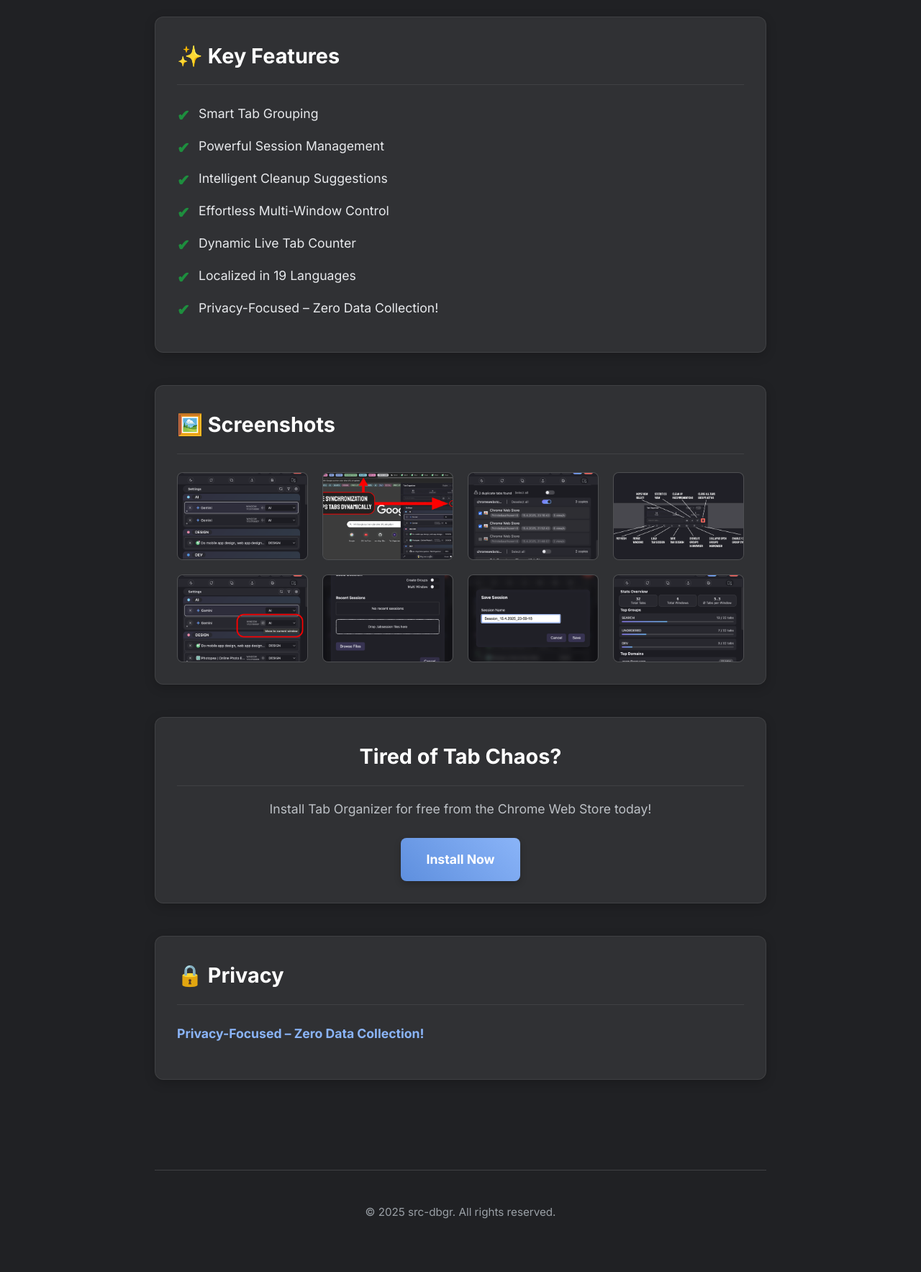
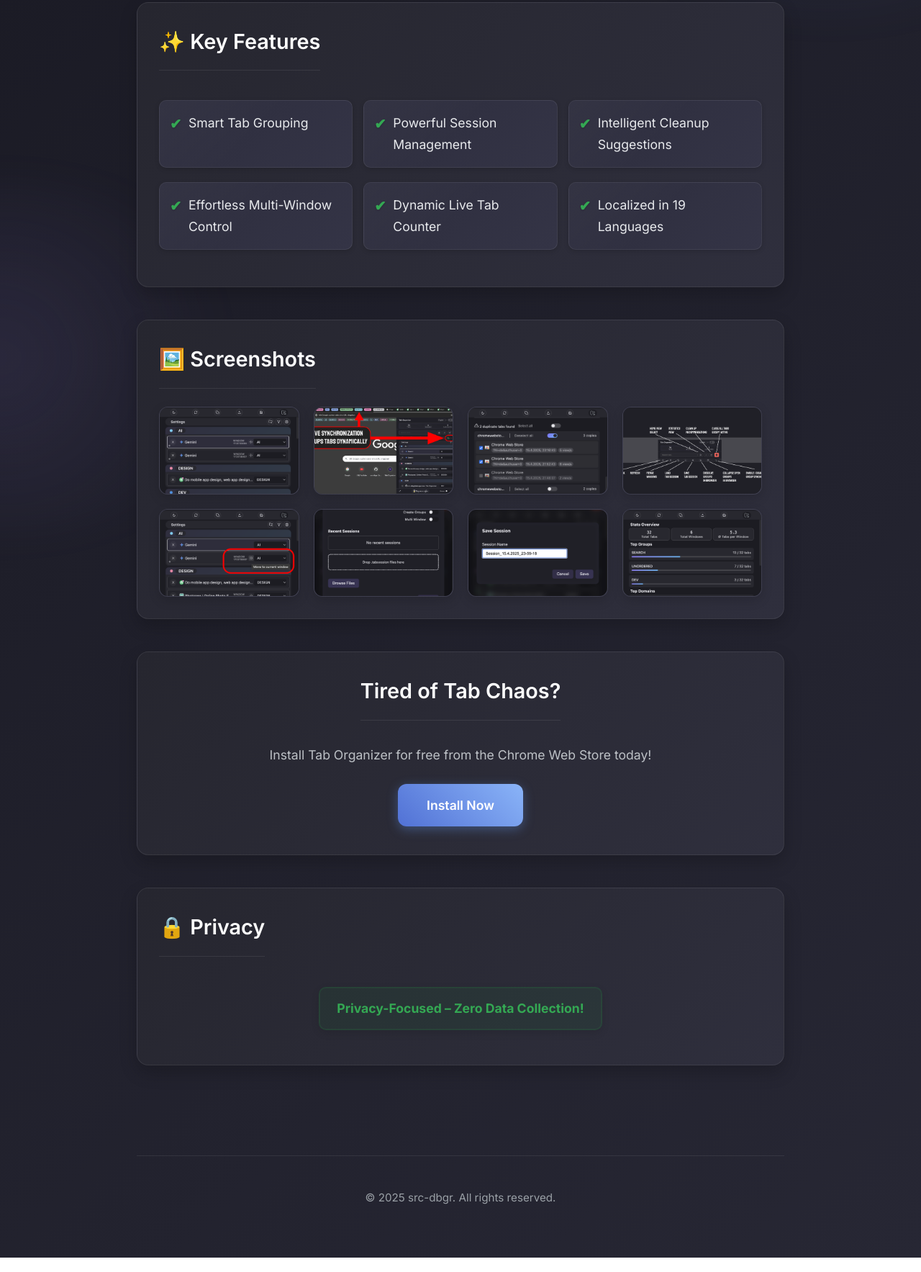
Before and after one commit to src-dbgr/taborganizer, a plain HTML site: page index.html in a window 1280 px wide. Shown: the part 303-2070 px from the top of the page at 72% size. Drawn offline with Linux system fonts and the light colour scheme.

Commit message:
improve styling

```diff
--- a/index.html
+++ b/index.html
@@ -10,7 +10,7 @@
     <link rel="preconnect" href="https://fonts.googleapis.com" />
     <link rel="preconnect" href="https://fonts.gstatic.com" crossorigin />
     <link
-      href="https://fonts.googleapis.com/css2?family=Inter:wght@400;700&display=swap"
+      href="https://fonts.googleapis.com/css2?family=Inter:wght@400;500;600;700&display=swap"
       rel="stylesheet"
     />
     <link rel="icon" href="assets/tab-organizer-logo.png" type="image/png" />
@@ -18,23 +18,38 @@
 
     <style>
       :root {
-        /* --- UPDATED COLORS - Closer to Extension UI --- */
-        /* Solid Dark Backgrounds */
-        --bg-body: #202124; /* Dark grey, common Google dark theme */
-        --bg-section: #303134; /* Slightly lighter grey for sections */
-        /* Text Colors (mostly unchanged) */
+        /* Modern gradient backgrounds - enhanced with inspiration from Scrovex */
+        --gradient-main: linear-gradient(135deg, #1a1a24 0%, #272734 100%);
+        --gradient-section: linear-gradient(135deg, #26262f 0%, #2f2f3d 100%);
+        --gradient-card: linear-gradient(135deg, #2d2d3d 0%, #343446 100%);
+        --gradient-highlight: linear-gradient(135deg, #3a3a4c 0%, #45455a 100%);
+
+        /* Text Colors */
         --text-primary: #e8eaed;
         --text-secondary: #bdc1c6;
         --text-headings: #ffffff;
-        /* Border Color */
-        --border-color-subtle: #404144; /* Adjusted grey for borders */
-        /* Blue Accent (kept from previous step) */
-        --accent-blue-start: #5e8fde;
+
+        /* Border Colors */
+        --border-color-subtle: rgba(255, 255, 255, 0.08);
+        --border-glow: rgba(138, 180, 248, 0.25);
+
+        /* Accent Colors - expanded color palette inspired by Scrovex */
+        --accent-blue-start: #5171d5;
+        --accent-blue-mid: #5e8fde;
         --accent-blue-end: #8ab4f8;
-        --accent-blue-solid: #8ab4f8;
+        --accent-purple: #a58efa;
+        --accent-purple-dark: #7a5ce0;
+        --accent-purple-light: #c6b6ff;
+        --accent-teal: #60cccb;
+        --accent-pink: #e879f9;
         --accent-glow: rgba(94, 143, 222, 0.5);
-        /* Green Accent for Checkmarks */
-        --accent-green: #1e8e3e; /* Google Material Green */
+        --accent-green: #34a853; /* Google Material Green */
+
+        /* 3D Effects */
+        --shadow-sm: 0 2px 6px rgba(0, 0, 0, 0.15);
+        --shadow-md: 0 5px 15px rgba(0, 0, 0, 0.2);
+        --shadow-lg: 0 10px 25px rgba(0, 0, 0, 0.25);
+        --shadow-xl: 0 15px 35px rgba(0, 0, 0, 0.3);
       }
 
       body {
@@ -42,28 +57,76 @@
         padding: 0;
         font-family: "Inter", -apple-system, BlinkMacSystemFont, "Segoe UI",
           Roboto, Helvetica, Arial, sans-serif;
-        background-color: var(--bg-body); /* Use solid body background */
+        background: var(--gradient-main);
         color: var(--text-primary);
         line-height: 1.7;
         min-height: 100vh;
+        position: relative;
+        overflow-x: hidden;
+      }
+
+      /* Background decorative elements */
+      body::before,
+      body::after {
+        content: "";
+        position: fixed;
+        width: 60%;
+        height: 60%;
+        border-radius: 50%;
+        pointer-events: none;
+        z-index: -1;
+      }
+
+      body::before {
+        top: -20%;
+        right: -20%;
+        background: radial-gradient(
+          circle,
+          rgba(94, 143, 222, 0.1) 0%,
+          rgba(94, 143, 222, 0) 70%
+        );
+        filter: blur(30px);
+      }
+
+      body::after {
+        bottom: -30%;
+        left: -30%;
+        background: radial-gradient(
+          circle,
+          rgba(165, 142, 250, 0.1) 0%,
+          rgba(165, 142, 250, 0) 70%
+        );
+        filter: blur(30px);
       }
 
       .container {
-        max-width: 850px;
+        max-width: 900px;
         margin: 0 auto;
-        padding: 25px;
+        padding: 25px 20px;
       }
 
+      /* Responsive header styling */
       header {
-        padding: 50px 20px;
-        border-bottom: 1px solid var(--border-color-subtle); /* Use new border color */
+        padding: 40px 20px;
+        border-bottom: 1px solid var(--border-color-subtle);
         display: flex;
-        flex-wrap: wrap;
+        flex-direction: column;
         align-items: center;
         justify-content: center;
         gap: 15px;
         margin-bottom: 30px;
+        position: relative;
       }
+
+      .header-title {
+        display: flex;
+        align-items: center;
+        justify-content: center;
+        flex-wrap: nowrap;
+        gap: 8px;
+        white-space: nowrap;
+      }
+
       header img {
         width: 45px;
         height: auto;
@@ -72,13 +135,20 @@
         border: none;
         border-radius: 0;
         vertical-align: middle;
+        filter: drop-shadow(0 4px 6px rgba(0, 0, 0, 0.2));
       }
+
       header h1 {
         color: var(--text-headings);
         margin: 0;
         font-size: 2.2em;
         font-weight: 700;
+        letter-spacing: -0.01em;
+        background-clip: text;
+        text-shadow: 0 2px 10px rgba(138, 180, 248, 0.3);
+        position: relative;
       }
+
       header p {
         font-size: 1.15em;
         color: var(--text-secondary);
@@ -91,92 +161,148 @@
         padding: 30px 0;
       }
 
-      /* --- UPDATED Section Style --- */
+      /* Enhanced section styling */
       section {
         margin-bottom: 45px;
         padding: 30px;
-        background-color: var(--bg-section); /* Use solid section background */
-        border-radius: 12px;
-        /* Optional: Keep subtle border or remove it */
-        border: 1px solid rgba(255, 255, 255, 0.08); /* Even more subtle border */
-        /* backdrop-filter removed */
-        box-shadow: 0 4px 15px rgba(0, 0, 0, 0.2); /* Adjusted shadow slightly */
+        background: var(--gradient-section);
+        border-radius: 16px;
+        border: 1px solid var(--border-color-subtle);
+        box-shadow: 0 10px 25px rgba(0, 0, 0, 0.2);
+        transition: transform 0.3s ease, box-shadow 0.3s ease;
+      }
+
+      section:hover {
+        transform: translateY(-2px);
+        box-shadow: 0 12px 30px rgba(0, 0, 0, 0.25);
       }
 
       section h2 {
         color: var(--text-headings);
         margin-top: 0;
-        border-bottom: 1px solid var(--border-color-subtle); /* Use new border color */
+        border-bottom: 1px solid var(--border-color-subtle);
         padding-bottom: 15px;
         margin-bottom: 25px;
         font-size: 1.8em;
+        font-weight: 600;
+        background-clip: text;
+        position: relative;
+        display: inline-block;
       }
 
-      /* Feature List Styling - GREEN Checkmarks */
+      section h2::after {
+        content: "";
+        position: absolute;
+        bottom: -1px;
+        left: 0;
+        width: 60px;
+        height: 3px;
+        border-radius: 3px;
+      }
+
+      /* Enhanced Feature List Styling */
+      /* Feature cards styled like a modern app UI with 3D effect inspired by Simplelist */
       #features ul {
         list-style: none;
         padding-left: 0;
+        display: grid;
+        grid-template-columns: repeat(auto-fit, minmax(240px, 1fr));
+        gap: 15px;
+        perspective: 1000px;
       }
+
       #features li {
-        margin-bottom: 15px;
+        margin-bottom: 5px;
         font-size: 1.1em;
-        padding-left: 30px;
+        padding: 16px 15px 16px 40px;
         position: relative;
+        background: var(--gradient-card);
+        border-radius: 10px;
+        border: 1px solid var(--border-color-subtle);
+        transition: all 0.3s ease;
+        box-shadow: var(--shadow-sm);
+        overflow: hidden;
       }
+
+      #features li::after {
+        content: "";
+        position: absolute;
+        top: 0;
+        left: 0;
+        width: 100%;
+        height: 100%;
+        background: linear-gradient(
+          135deg,
+          rgba(255, 255, 255, 0.03) 0%,
+          transparent 50%
+        );
+        pointer-events: none;
+      }
+
+      #features li:hover {
+        transform: translateY(-3px) scale(1.02) rotateX(2deg);
+        box-shadow: var(--shadow-md), 0 0 15px rgba(138, 180, 248, 0.2);
+        border-color: var(--border-glow);
+        z-index: 1;
+      }
+
       #features li::before {
         content: "✔";
-        color: var(--accent-green); /* === USE GREEN === */
+        color: var(--accent-green);
         font-weight: bold;
         position: absolute;
-        left: 0;
-        top: 0;
-        font-size: 1.2em;
+        left: 14px;
+        top: 16px;
+        font-size: 1.1em;
+        z-index: 2;
+        filter: drop-shadow(0 1px 1px rgba(0, 0, 0, 0.2));
       }
 
-      /* Image Gallery Grid Styling */
+      /* Enhanced Image Gallery Grid Styling */
       .image-grid {
         display: grid;
-        grid-template-columns: repeat(auto-fit, minmax(150px, 1fr));
+        grid-template-columns: repeat(auto-fit, minmax(180px, 1fr));
         gap: 20px;
       }
+
       .grid-item {
-        background-color: rgba(
-          255,
-          255,
-          255,
-          0.05
-        ); /* Use subtle light overlay instead of solid bg? */
-        border-radius: 8px;
+        background: var(--gradient-card);
+        border-radius: 12px;
         overflow: hidden;
-        border: 1px solid rgba(255, 255, 255, 0.1); /* Adjusted border */
-        transition: border-color 0.3s ease, box-shadow 0.3s ease,
-          transform 0.3s ease;
+        border: 1px solid var(--border-color-subtle);
+        transition: transform 0.3s ease, box-shadow 0.3s ease,
+          border-color 0.3s ease;
+        box-shadow: 0 5px 15px rgba(0, 0, 0, 0.15);
       }
+
       .grid-item:hover {
-        border-color: var(--accent-blue-solid); /* Keep blue accent on hover */
-        box-shadow: 0 0 12px var(--accent-glow);
-        transform: translateY(-3px);
+        border-color: var(--accent-blue-mid);
+        box-shadow: 0 8px 20px rgba(0, 0, 0, 0.25), 0 0 15px var(--accent-glow);
+        transform: translateY(-5px) scale(1.02);
       }
+
       .thumbnail {
         display: block;
         width: 100%;
         height: 120px;
         object-fit: cover;
         cursor: pointer;
-        transition: opacity 0.3s ease;
+        transition: all 0.3s ease;
       }
+
       .thumbnail:hover {
         opacity: 0.9;
+        transform: scale(1.05);
       }
 
-      /* Lightbox Styling */
+      /* Lightbox Styling - enhanced with modern blur effect */
       #lightbox {
         position: fixed;
         top: 0;
         left: 0;
         width: 100%;
         height: 100%;
-        background-color: rgba(0, 0, 0, 0.9);
+        background-color: rgba(10, 10, 15, 0.85);
         display: flex;
         align-items: center;
         justify-content: center;
@@ -186,24 +312,34 @@
         cursor: pointer;
         visibility: hidden;
         opacity: 0;
-        transition: visibility 0s linear 0.3s, opacity 0.3s linear;
+        transition: visibility 0s linear 0.3s, opacity 0.3s ease;
+        backdrop-filter: blur(8px);
       }
+
       #lightbox.visible {
         visibility: visible;
         opacity: 1;
         transition-delay: 0s;
       }
+
       #lightbox-img {
         display: block;
-        max-width: 95vw; /* Verwende viewport-relative Einheiten */
-        max-height: 95vh; /* Verwende viewport-relative Einheiten */
+        max-width: 95vw;
+        max-height: 95vh;
         width: auto;
         height: auto;
         margin: auto;
         box-shadow: 0 0 35px rgba(0, 0, 0, 0.7);
-        /* Wichtig für das Zoomen! */
+        border-radius: 5px;
         pointer-events: auto;
+        transform: scale(0.95);
+        transition: transform 0.3s ease;
       }
+
+      #lightbox.visible #lightbox-img {
+        transform: scale(1);
+      }
+
       .close-button {
         position: absolute;
         top: 20px;
@@ -214,12 +350,14 @@
         z-index: 1001;
         transition: transform 0.2s ease, color 0.2s ease;
       }
+
       .close-button:hover {
         transform: scale(1.1);
         color: #fff;
       }
+
       #lightbox::before {
-        content: "Tippe, um zu schliessen";
+        content: "Tap to close";
         position: absolute;
         bottom: 20px;
         left: 50%;
@@ -229,11 +367,12 @@
         opacity: 0;
         transition: opacity 0.3s ease-in-out;
       }
+
       #lightbox.visible::before {
         opacity: 0.7;
       }
 
-      /* CTA Button Styling (Blue Gradient Kept) */
+      /* Enhanced CTA Button Styling */
       .cta-button {
         display: inline-block;
         background: linear-gradient(
@@ -242,46 +381,96 @@
           var(--accent-blue-end)
         );
         color: #ffffff;
-        padding: 15px 35px;
-        border-radius: 8px;
+        padding: 15px 40px;
+        border-radius: 12px;
         text-decoration: none;
-        font-weight: bold;
+        font-weight: 600;
         font-size: 1.1em;
         text-align: center;
         transition: all 0.3s ease;
         border: none;
         cursor: pointer;
-        box-shadow: 0 4px 10px rgba(0, 0, 0, 0.2);
+        box-shadow: 0 4px 15px rgba(94, 143, 222, 0.4);
+        position: relative;
+        overflow: hidden;
       }
+
+      .cta-button::before {
+        content: "";
+        position: absolute;
+        top: 0;
+        left: -100%;
+        width: 100%;
+        height: 100%;
+        background: linear-gradient(
+          90deg,
+          transparent,
+          rgba(255, 255, 255, 0.2),
+          transparent
+        );
+        transition: left 0.7s ease;
+      }
+
       .cta-button:hover {
         background: linear-gradient(
           45deg,
-          var(--accent-blue-end),
-          var(--accent-blue-start)
+          var(--accent-blue-mid),
+          var(--accent-purple)
         );
-        box-shadow: 0 6px 15px var(--accent-glow);
-        transform: translateY(-2px);
+        box-shadow: 0 6px 20px var(--accent-glow);
+        transform: translateY(-3px);
       }
+
+      .cta-button:hover::before {
+        left: 100%;
+      }
+
       #cta {
         text-align: center;
       }
+
       #cta h2 {
         margin-bottom: 15px;
       }
+
       #cta p {
         margin-bottom: 25px;
         font-size: 1.1em;
         color: var(--text-secondary);
       }
 
-      /* Privacy Section (Accent Kept Blue) */
+      /* Enhanced Privacy Section - centered layout */
       #privacy h2 {
         color: var(--text-headings);
+        text-align: center;
       }
+
+      .privacy-content {
+        display: flex;
+        justify-content: center;
+        width: 100%;
+      }
+
       #privacy p {
         font-weight: bold;
         font-size: 1.1em;
-        color: var(--accent-blue-solid);
+        color: var(--accent-green);
+        display: inline-block;
+        background: rgba(30, 142, 62, 0.1);
+        padding: 14px 24px;
+        border-radius: 10px;
+        border: 1px solid rgba(30, 142, 62, 0.2);
+        box-shadow: 0 4px 12px rgba(0, 0, 0, 0.1),
+          0 0 0 1px rgba(52, 168, 83, 0.1) inset;
+        transition: all 0.3s ease;
+        text-align: center;
+      }
+
+      #privacy p:hover {
+        transform: translateY(-2px);
+        box-shadow: 0 6px 15px rgba(0, 0, 0, 0.15),
+          0 0 0 1px rgba(52, 168, 83, 0.2) inset;
+        background: rgba(30, 142, 62, 0.15);
       }
 
       /* Footer Styling */
@@ -289,17 +478,94 @@
         text-align: center;
         padding: 30px 20px;
         margin-top: 50px;
-        border-top: 1px solid var(--border-color-subtle); /* Use new border color */
+        border-top: 1px solid var(--border-color-subtle);
         color: #9aa0a6;
         font-size: 0.95em;
+        position: relative;
+        overflow: hidden;
+      }
+
+      /* Responsive media queries */
+      @media (max-width: 768px) {
+        header {
+          padding: 30px 15px;
+        }
+
+        .header-title {
+          flex-wrap: nowrap;
+        }
+
+        header h1 {
+          font-size: 1.8em;
+        }
+
+        header img {
+          width: 38px;
+        }
+
+        section {
+          padding: 25px 20px;
+        }
+
+        section h2 {
+          font-size: 1.6em;
+        }
+
+        #features ul {
+          grid-template-columns: 1fr;
+        }
+      }
+
+      @media (max-width: 480px) {
+        .container {
+          padding: 15px 10px;
+        }
+
+        header {
+          padding: 25px 10px;
+        }
+
+        .header-title {
+          flex-wrap: nowrap;
+        }
+
+        header h1 {
+          font-size: 1.5em;
+        }
+
+        header img {
+          width: 32px;
+        }
+
+        header p {
+          font-size: 1em;
+        }
+
+        section {
+          padding: 20px 15px;
+          margin-bottom: 30px;
+        }
+
+        section h2 {
+          font-size: 1.4em;
+          padding-bottom: 10px;
+          margin-bottom: 20px;
+        }
+
+        .cta-button {
+          padding: 12px 30px;
+          font-size: 1em;
+        }
       }
     </style>
   </head>
   <body>
     <div class="container">
       <header>
-        <img src="assets/tab-organizer-logo.png" alt="Tab Organizer Logo" />
-        <h1>Tab Organizer 🚀</h1>
+        <div class="header-title">
+          <img src="assets/tab-organizer-logo.png" alt="Tab Organizer Logo" />
+          <h1>Tab Organizer 🚀</h1>
+        </div>
         <p>Your ultimate solution to tab chaos in the Chrome Browser!</p>
       </header>
 
@@ -313,7 +579,6 @@
             <li>Effortless Multi-Window Control</li>
             <li>Dynamic Live Tab Counter</li>
             <li>Localized in 19 Languages</li>
-            <li>Privacy-Focused – Zero Data Collection!</li>
           </ul>
         </section>
 
@@ -391,7 +656,9 @@
 
         <section id="privacy">
           <h2>🔒 Privacy</h2>
-          <p>Privacy-Focused – Zero Data Collection!</p>
+          <div class="privacy-content">
+            <p>Privacy-Focused – Zero Data Collection!</p>
+          </div>
         </section>
       </main>
 
@@ -414,8 +681,8 @@
         function openLightbox(event) {
           const imgSrc = event.target.src;
           lightboxImg.src = imgSrc;
-          // Zurücksetzen der Skalierung, falls vorher gezoomt wurde
-          lightboxImg.style.transform = 'scale(1)';
+          // Reset scaling if zoomed previously
+          lightboxImg.style.transform = "scale(1)";
           lightbox.classList.add("visible");
           document.body.style.overflow = "hidden";
         }
```
